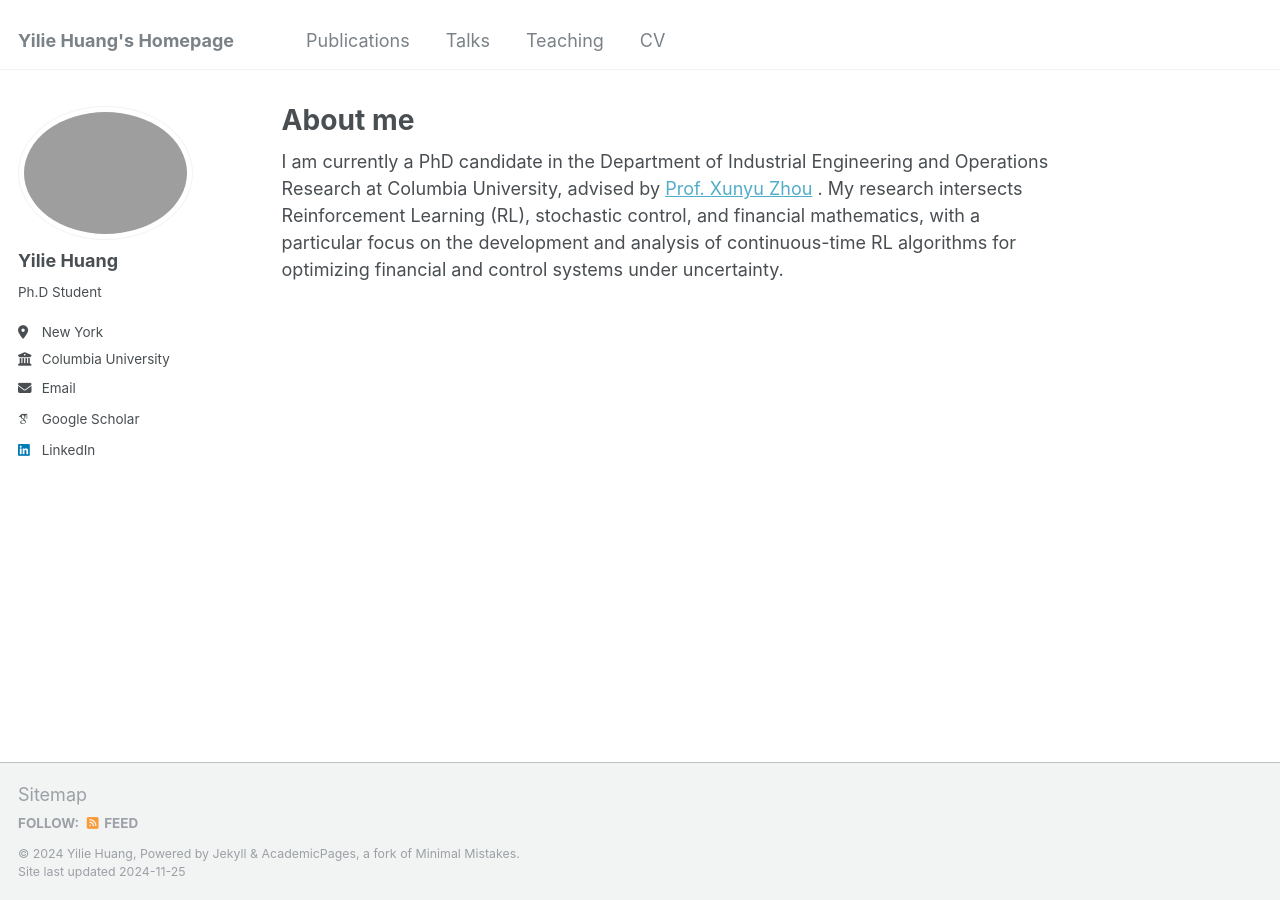
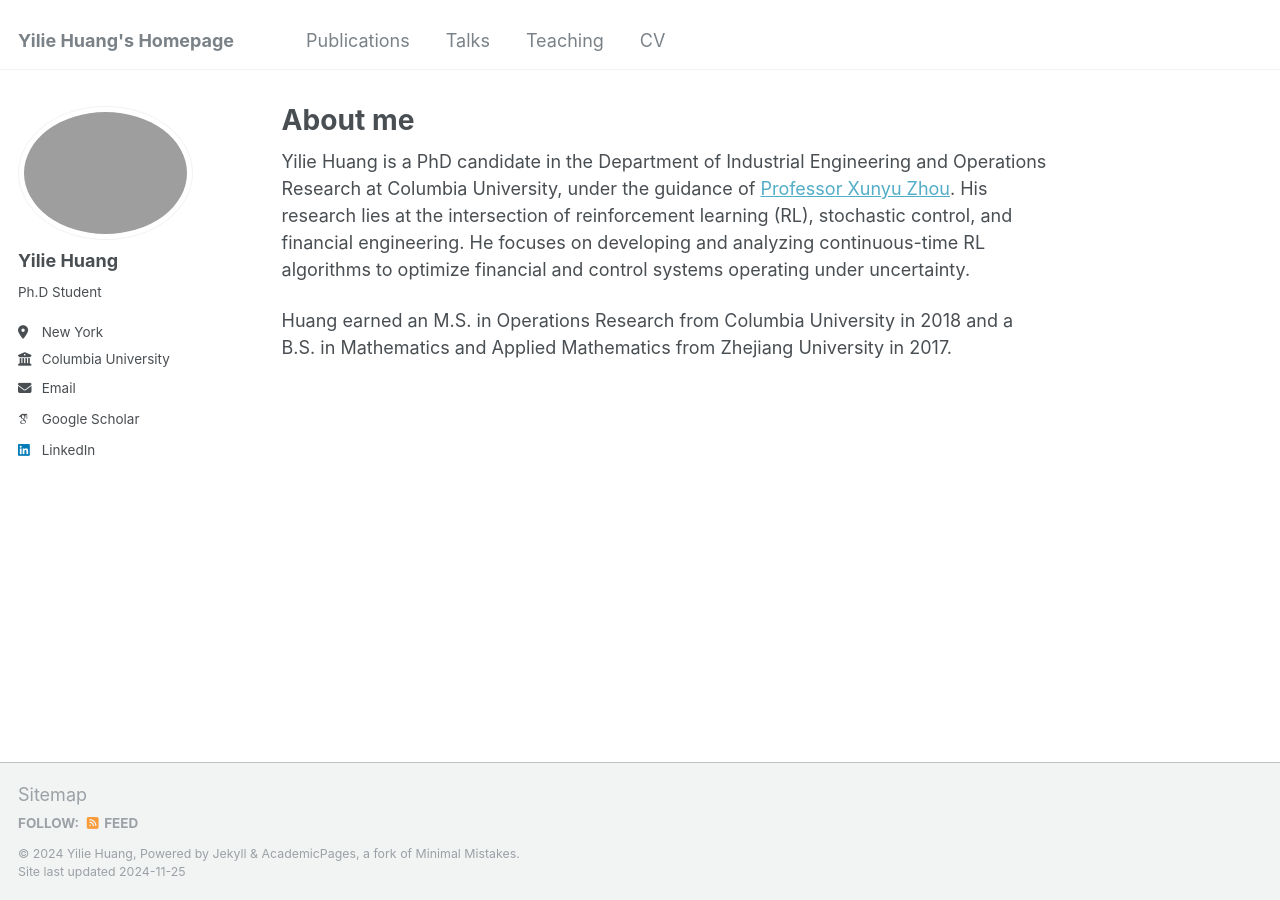
Before and after one commit to yiliehuang/yiliehuang.github.io, a Jekyll site: the page built from _pages/about.md, in a window 1280 px wide. Built offline with Jekyll 4.4.1, drawn with Linux system fonts in a browser that asks for light colours; some web fonts are replaced.

Commit message:
Update about.md

```diff
--- a/_pages/about.md
+++ b/_pages/about.md
@@ -7,9 +7,9 @@ redirect_from:
   - /about.html
 ---
 
-I am currently a PhD candidate in the Department of Industrial Engineering and Operations Research at Columbia University, advised by [Prof. Xunyu Zhou](https://www.engineering.columbia.edu/faculty-staff/directory/xunyu-zhou) . My research intersects Reinforcement Learning (RL), stochastic control, and financial mathematics, with a particular focus on the development and analysis of continuous-time RL algorithms for optimizing financial and control systems under uncertainty.
+Yilie Huang is a PhD candidate in the Department of Industrial Engineering and Operations Research at Columbia University, under the guidance of [Professor Xunyu Zhou](https://www.engineering.columbia.edu/faculty-staff/directory/xunyu-zhou). His research lies at the intersection of reinforcement learning (RL), stochastic control, and financial engineering. He focuses on developing and analyzing continuous-time RL algorithms to optimize financial and control systems operating under uncertainty.
 
-
+Huang earned an M.S. in Operations Research from Columbia University in 2018 and a B.S. in Mathematics and Applied Mathematics from Zhejiang University in 2017.
 
 <!-- Key highlights of my work include:
 
```
